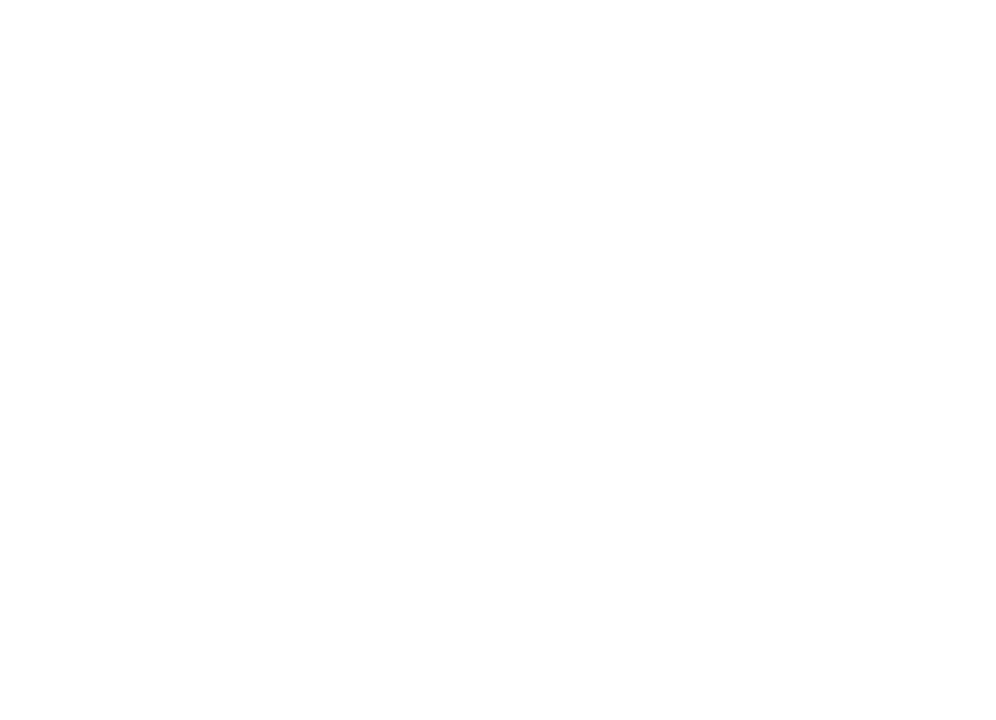
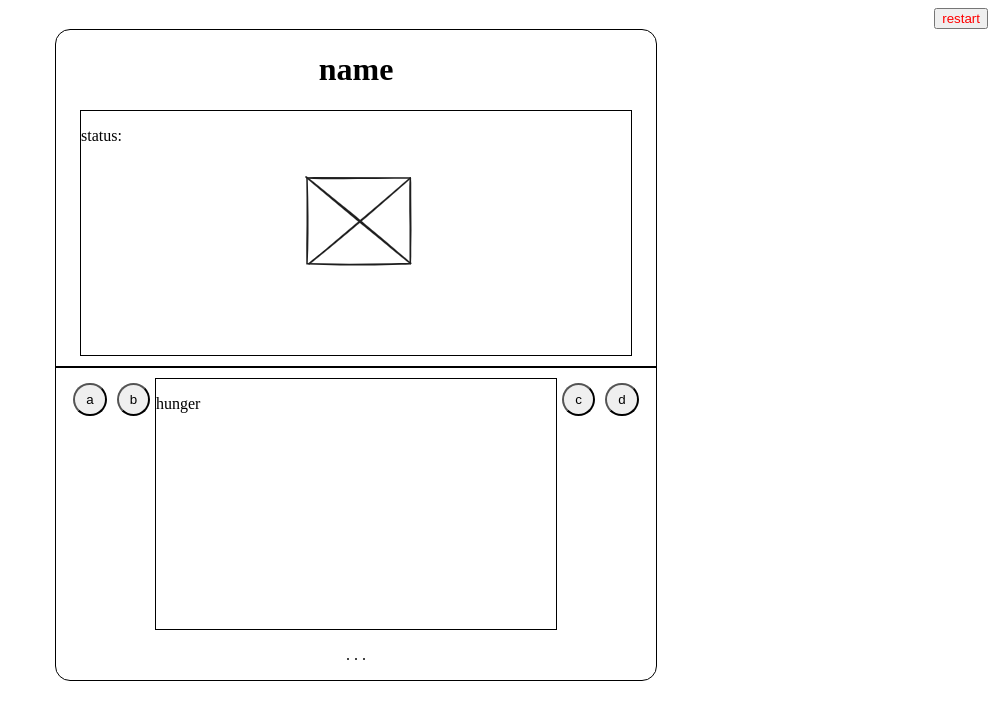
Before and after one commit to AWarmPotato/tamagotchi, a plain HTML site: page index.html in a window 1280 px wide. Shown: the whole page, without its empty margins (284-1280 px from the left). Drawn offline with Linux system fonts and the light colour scheme.

Commit message:
US16: remake wireframe with basic layout

```diff
--- a/index.html
+++ b/index.html
@@ -8,6 +8,41 @@
 </head>
 <body>
 
+    <button id="reset-button">restart</button>
+
+
+    <main id="console">
+        <h1 id="pet-name">name</h1>
+
+        <div id="main-screen">
+            <p>status:</p>
+            <img src="./images/tamogotchi-sprite.png" alt="Tamagotchi" id="tamagotchi">
+
+        </div>
+
+        <div id="divider">
+
+        </div>
+
+        <section id="console-bottom">
+
+        <button class="button-style">a</button>
+        <button class="button-style">b</button>
+
+        <div id="info-screen">
+            <p>hunger</p>
+
+        </div>
+
+        <button class="button-style">c</button>
+        <button class="button-style">d</button>
+
+        </section>
+
+        <p>.  .  .</p>
+    </main>
+
+
     <script src="script.js"></script>
 </body>
 </html>
--- a/style.css
+++ b/style.css
@@ -0,0 +1,53 @@
+#reset-button {
+    color: red;
+    display: flex;
+    justify-self: end;
+}
+
+#console {
+    display: flex;
+    flex-direction: column;
+    justify-content: center;
+    justify-self: center;
+    align-items: center;
+    width: 600px;
+    height: 650px;
+    border: solid 1px black;
+    border-radius: 15px;
+}
+
+#main-screen {
+    width: 550px;
+    height: 250px;
+    border: solid 1px black;
+}
+
+#tamagotchi {
+    display: flex;
+    justify-self: center;
+}
+
+#divider {
+    width: 600px;
+    margin-top: 10px;
+    margin-bottom: 10px;
+    border: solid 1px black;
+}
+
+#console-bottom {
+    display: flex;
+    flex-direction: row;
+}
+
+#info-screen {
+    width: 400px;
+    height: 250px;
+    border: solid 1px black;
+}
+
+.button-style {
+    height: 2.5em;
+    width: 2.5em;
+    border-radius: 50%;
+    margin: 5px;
+}
```
Also changed, not shown: images/tamogotchi-sprite.png (added).
